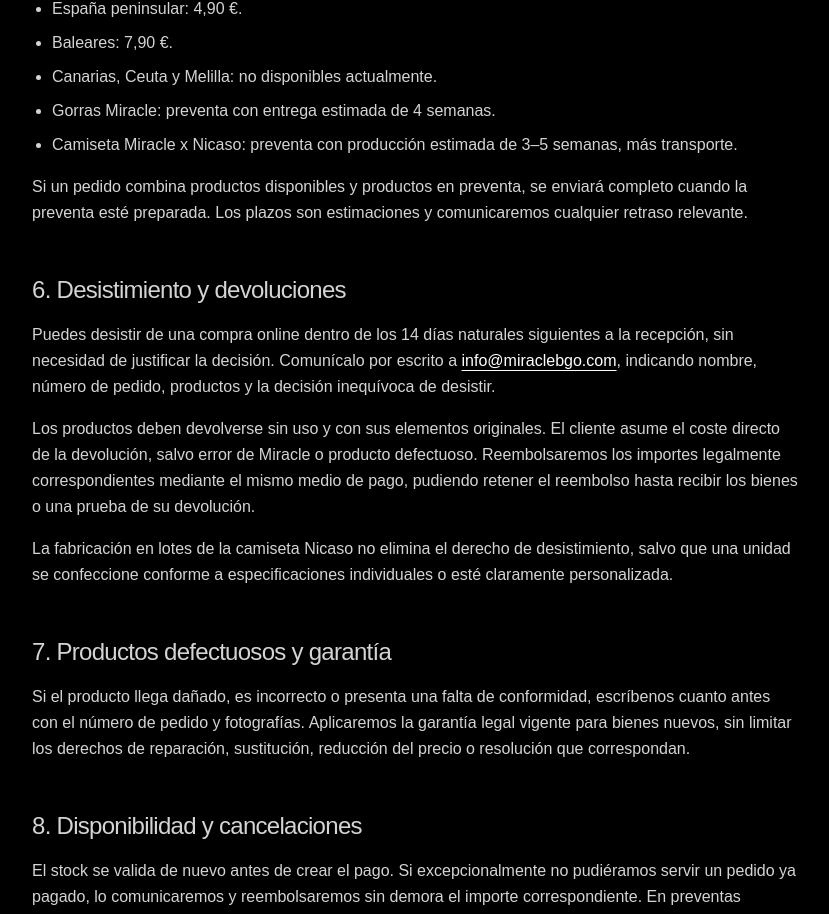
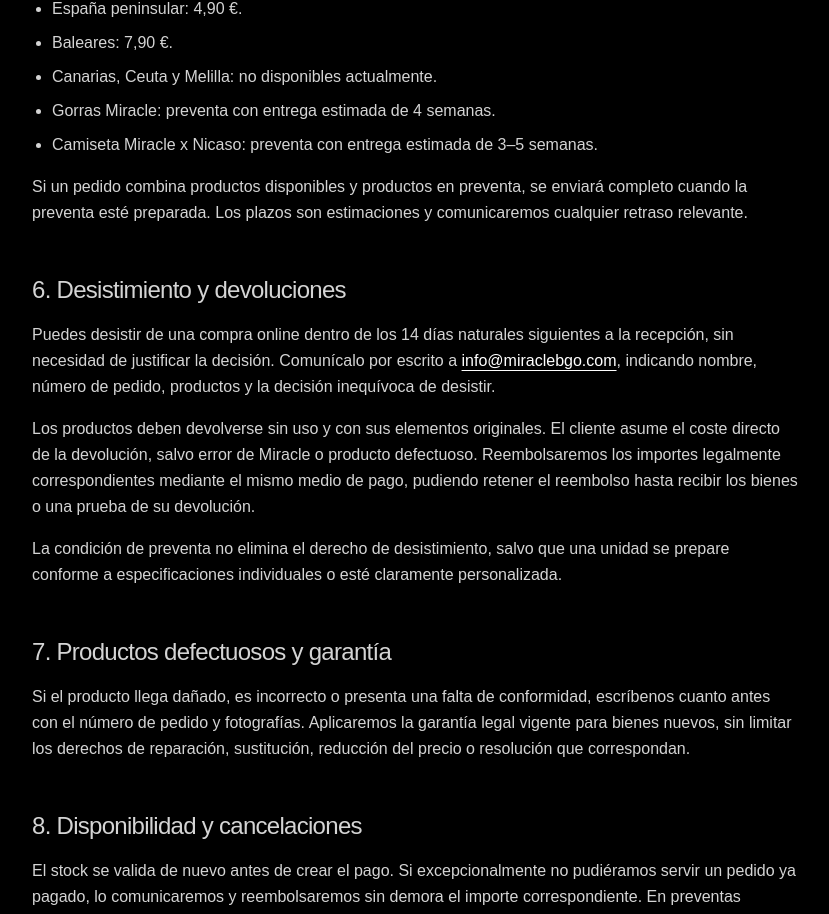
Before and after one commit to antonoprod/miraclewebsite, a Next.js app: page /condiciones in a window 1280 px wide. Shown: the part 1419-2333 px from the top of the page, without its empty margins (224-1053 px from the left). Built offline with nearby package versions, Linux system fonts and the light colour scheme.

Commit message:
Simplify Nicaso preorder delivery wording

```diff
--- a/app/api/checkout/route.ts
+++ b/app/api/checkout/route.ts
@@ -46,7 +46,7 @@
               name: `${product.name} · ${variant.label}`,
               description:
                 item.productId === "miracle-x-nicaso"
-                  ? "PRE-ORDER. Producción estimada: 3–5 semanas + transporte."
+                  ? "PRE-ORDER. Entrega estimada: 3–5 semanas."
                   : shipsTogether
                     ? "PRE-ORDER. Gorra: 4 semanas. Entrega conjunta cuando todo esté preparado (3–5 semanas)."
                     : "PRE-ORDER. Entrega estimada: 4 semanas.",
--- a/app/condiciones/page.tsx
+++ b/app/condiciones/page.tsx
@@ -64,7 +64,7 @@
           <li>Baleares: 7,90 €.</li>
           <li>Canarias, Ceuta y Melilla: no disponibles actualmente.</li>
           <li>Gorras Miracle: preventa con entrega estimada de 4 semanas.</li>
-          <li>Camiseta Miracle x Nicaso: preventa con producción estimada de 3–5 semanas, más transporte.</li>
+          <li>Camiseta Miracle x Nicaso: preventa con entrega estimada de 3–5 semanas.</li>
         </ul>
         <p>
           Si un pedido combina productos disponibles y productos en preventa, se enviará completo cuando la preventa
@@ -87,8 +87,8 @@
           una prueba de su devolución.
         </p>
         <p>
-          La fabricación en lotes de la camiseta Nicaso no elimina el derecho de desistimiento, salvo que una unidad se
-          confeccione conforme a especificaciones individuales o esté claramente personalizada.
+          La condición de preventa no elimina el derecho de desistimiento, salvo que una unidad se prepare conforme a
+          especificaciones individuales o esté claramente personalizada.
         </p>
       </section>
 
--- a/components/CheckoutFlow.tsx
+++ b/components/CheckoutFlow.tsx
@@ -133,7 +133,7 @@
               {hasNicaso
                 ? hasCap
                   ? "PRE-ORDER: gorra 4 semanas y camiseta 3–5 semanas. Se enviarán juntas cuando todo esté preparado."
-                  : "PRE-ORDER: producción 3–5 semanas + transporte."
+                  : "PRE-ORDER: entrega estimada en 3–5 semanas."
                 : "PRE-ORDER: entrega estimada de la gorra en 4 semanas."}
             </p>
           </div>
--- a/data/cart.ts
+++ b/data/cart.ts
@@ -40,7 +40,7 @@
     return "PRE-ORDER · Entrega estimada: 4 semanas.";
   }
   if (productId === "miracle-x-nicaso") {
-    return "PRE-ORDER · Producción estimada: 3–5 semanas.";
+    return "PRE-ORDER · Entrega estimada: 3–5 semanas.";
   }
   return null;
 }
--- a/data/products.ts
+++ b/data/products.ts
@@ -36,7 +36,7 @@
       { label: "M", value: "m" },
       { label: "L", value: "l" },
     ],
-    note: "PRE-ORDER · Producción estimada: 3–5 semanas.",
+    note: "PRE-ORDER · Entrega estimada: 3–5 semanas.",
   },
   {
     id: "miracle-cap",
```
